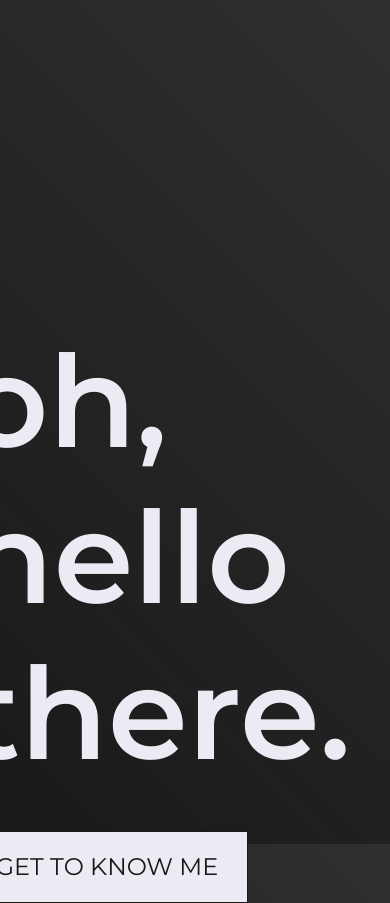
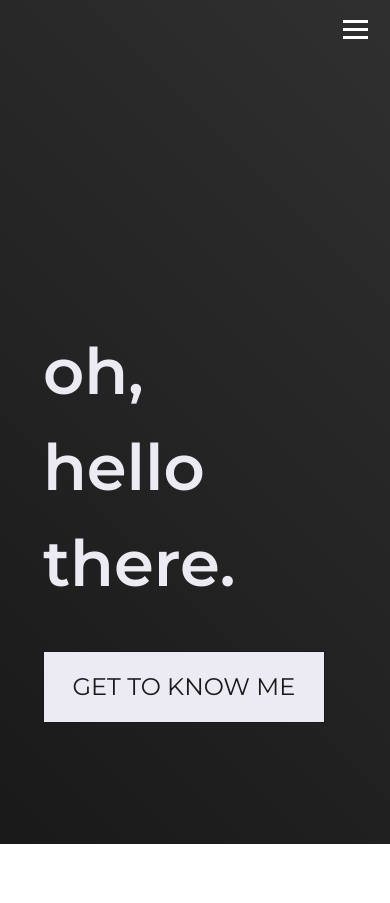
Before and after one commit to Kodziak/portflio, a Vue app: page / in a window 390 px wide. After the commit the page ends 844 px from the top, so only its background shows below. Built offline with nearby package versions, Linux system fonts and the light colour scheme.

Commit message:
Add hamburger menu with responsivness.

```diff
--- a/src/App.vue
+++ b/src/App.vue
@@ -1,6 +1,13 @@
 <template>
   <div id="app">
     <header>
+      <div class="menu__hamburger" v-on:click="handleHamburger">
+        <ul>
+          <li></li>
+          <li></li>
+          <li></li>
+        </ul>
+      </div>
       <div class="menu">
         <button class="menu-btn" v-for="btn in btns" :key="btn.id" v-on:click="selectComponent(btn.component, $event)">
           {{ btn.name }}
@@ -44,7 +51,32 @@ export default {
       this.activeLink = event.target;
       this.activeLink.classList.add("menu-btn--active");
 
+      const menuHamburger = document.querySelector(".menu__hamburger");
+      const menu = document.querySelector(".menu");
+      const menuButtons = document.querySelectorAll(".menu-btn");
+      menuButtons.forEach(el => {
+        if (menuHamburger.classList.contains("active")) {
+          menuHamburger.classList.remove("active");
+          menu.classList.remove("active");
+        } else {
+          menuHamburger.classList.add("active");
+          menu.classList.add("active");
+        }
+      });
+
       this.selectedComponent = component;
+    },
+    handleHamburger() {
+      const menuHamburger = document.querySelector(".menu__hamburger");
+      const menu = document.querySelector(".menu");
+
+      if (menuHamburger.classList.contains("active")) {
+        menuHamburger.classList.remove("active");
+        menu.classList.remove("active");
+      } else {
+        menuHamburger.classList.add("active");
+        menu.classList.add("active");
+      }
     }
   }
 };
@@ -58,12 +90,12 @@ export default {
 }
 
 html {
-  height: 100%;
-  width: 100%;
+  height: 100vh;
+  width: 100vw;
 }
 
 body {
-  height: 100%;
+  height: 100vh;
   margin: 0;
   font-family: "Montserrat", sans-serif;
   color: $text-basic-color;
@@ -80,8 +112,8 @@ body {
 }
 
 #app {
-  height: 100%;
-  width: 100%;
+  height: 100vh;
+  width: 100vw;
 }
 
 header {
@@ -89,6 +121,11 @@ header {
   display: grid;
   grid-template-columns: 2% repeat(12, 7%) 2%;
   grid-column-gap: 1%;
+
+  @include mediaSmartfon {
+    display: flex;
+    flex-direction: column;
+  }
 
   .menu {
     grid-column: 3 / 13;
@@ -99,6 +136,23 @@ header {
       display: none;
     }
 
+    &.active {
+      background: black;
+      display: flex;
+      flex-direction: column;
+      justify-content: center;
+      position: absolute;
+      height: 100vh;
+      width: 100vw;
+      z-index: 99;
+      margin-top: 0;
+
+      .menu-btn {
+        align-self: center;
+      }
+    }
+
+    @include mediaDesktop {
       &-btn--active:before {
         content: "";
         position: absolute;
@@ -109,6 +163,7 @@ header {
         background: $text-basic-color;
         // transition: opacity 1s ease-in-out;
         // TODO: Add effet on click. Old element - remove bar smoothly, clicked element add bar smoothly
+      }
     }
 
     &-btn--active {
@@ -123,6 +178,66 @@ header {
 
     &-btn:nth-child(2) {
       margin: 0 80px;
+
+      @include mediaSmartfon {
+        margin: 50px 0;
+      }
+    }
+  }
+
+  .menu__hamburger {
+    align-self: flex-end;
+    width: 45px;
+    padding: 10px;
+    margin: 10px 3% 0 0;
+
+    @include mediaDesktop {
+      display: none;
+    }
+
+    ul {
+      width: 25px;
+      height: 19px;
+      list-style-type: none;
+      margin: 0;
+      padding: 0;
+      position: relative;
+
+      li {
+        position: absolute;
+        width: 25px;
+        height: 3px;
+        background: white;
+        transform: rotate(0deg);
+
+        &:nth-child(2) {
+          top: 8px;
+        }
+
+        &:last-child {
+          top: 16px;
+        }
+      }
+    }
+
+    &.active {
+      z-index: 100;
+
+      ul {
+        li:first-child {
+          transform: rotate(45deg);
+          top: 10px;
+        }
+
+        li:nth-child(2) {
+          display: none;
+        }
+
+        li:last-child {
+          top: 10px;
+          transform: rotate(135deg);
+        }
+      }
     }
   }
 }
@@ -143,6 +258,8 @@ h1 {
   line-height: 156px;
   color: $text-basic-color;
   @include mediaSmartfon {
+    font-size: 64px;
+    line-height: 96px;
   }
 }
 
--- a/src/views/Home.vue
+++ b/src/views/Home.vue
@@ -41,6 +41,9 @@ export default {
     grid-row: 6 / 12;
     justify-self: end;
 
+    @include mediaSmartfon {
+    }
+
     h1 {
       margin-bottom: 40px;
     }
```
Lines whose indentation alone changed are shown as unchanged.
